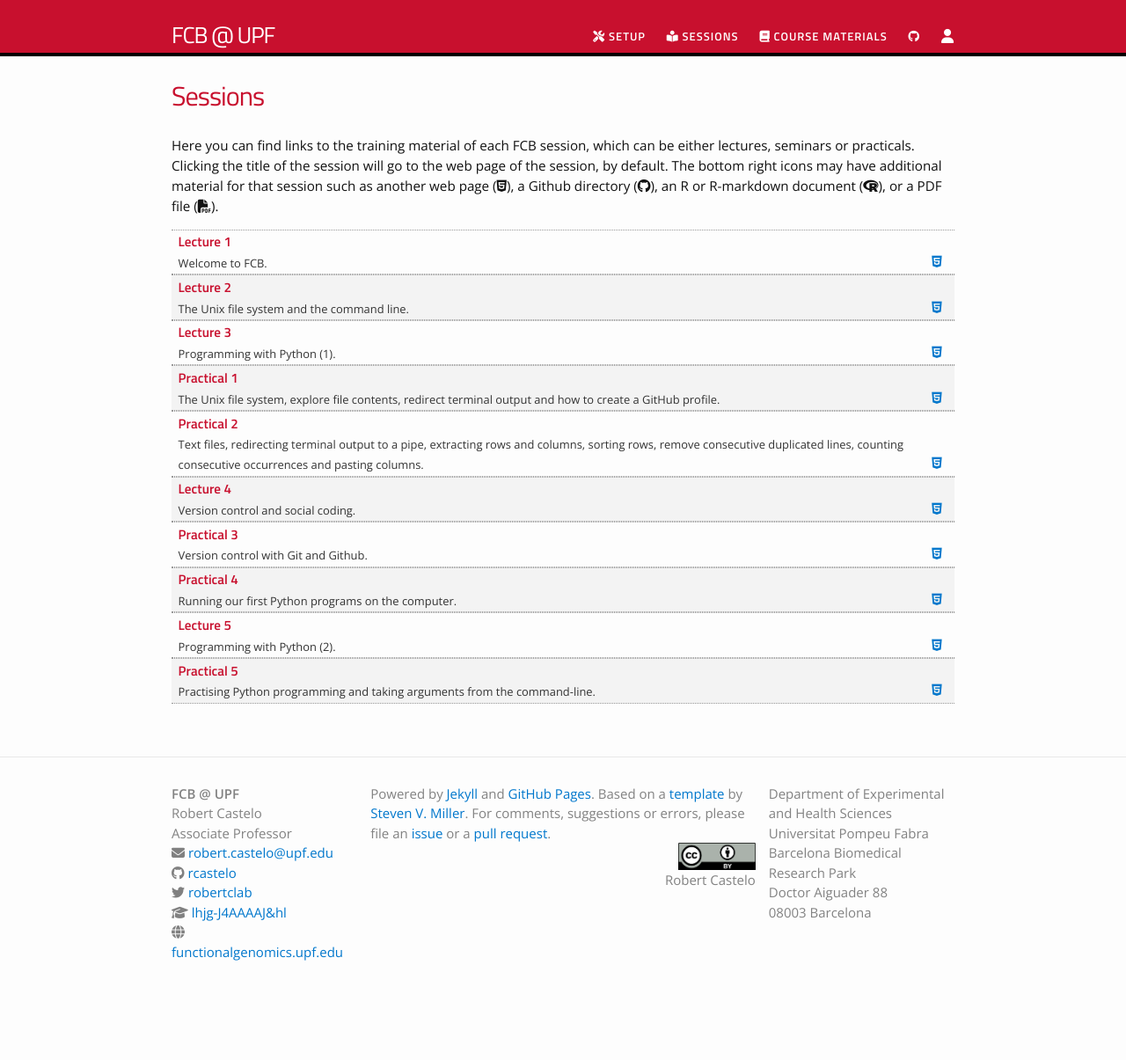
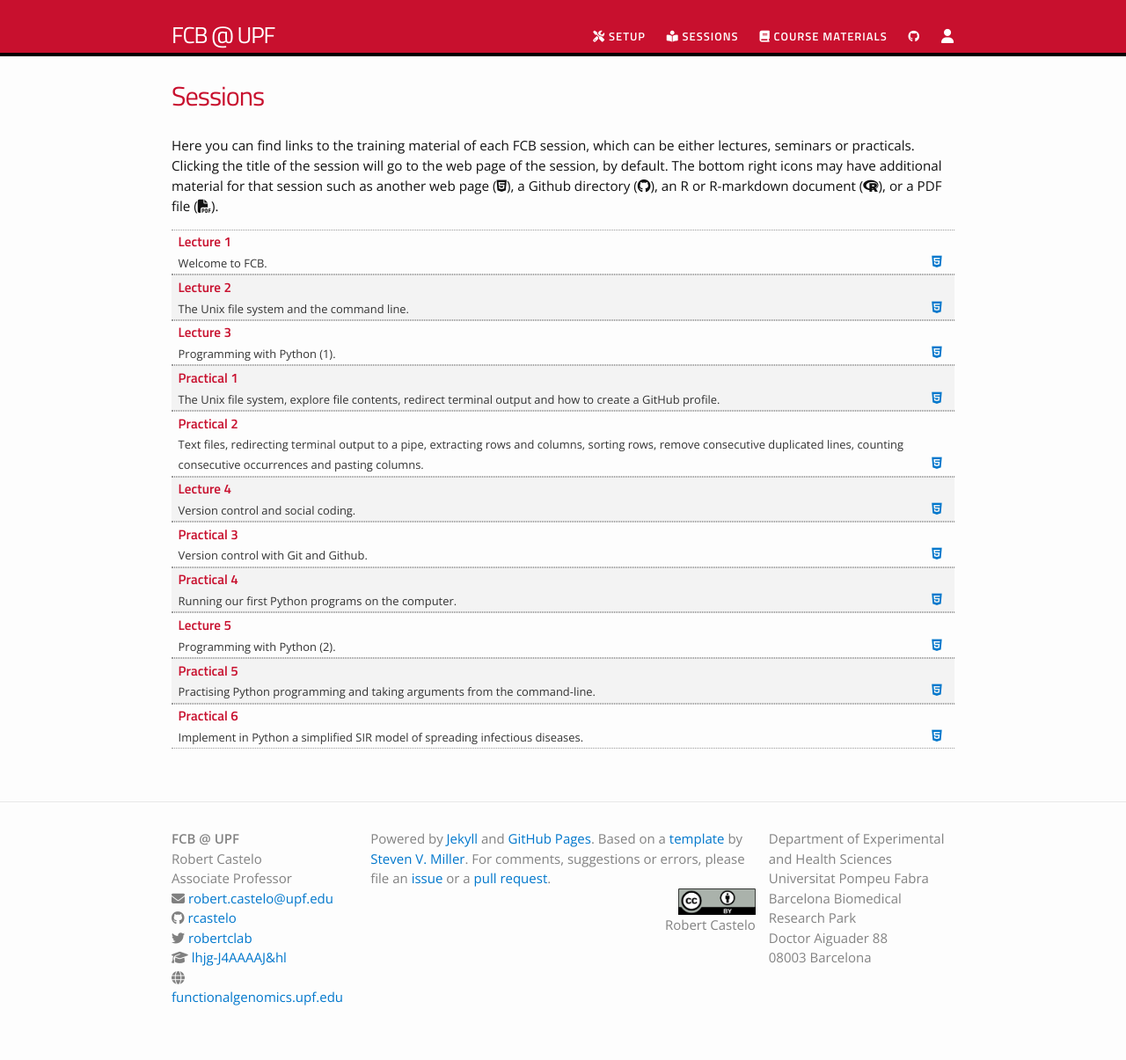
Before and after one commit to funcompbio/funcompbio.github.io, a Jekyll site: the page built from sessions.md, in a window 1280 px wide. Shown: the whole page at 88% size. Built offline with Jekyll 4.4.1, drawn with Linux system fonts in a browser that asks for light colours; nearby versions of some CDN libraries; before the commit the page ends 1153 px from its top, so only the background shows below that.

Commit message:
Added session on practical 6.

```diff
--- a/_data/sessions.yml
+++ b/_data/sessions.yml
@@ -47,3 +47,8 @@
   dirname: practical5
   slides: Practical5
   desc: "Practising Python programming and taking arguments from the command-line."
+
+- title: "Practical 6"
+  dirname: practical6
+  slides: Practical6
+  desc: "Implement in Python a simplified SIR model of spreading infectious diseases."
```
